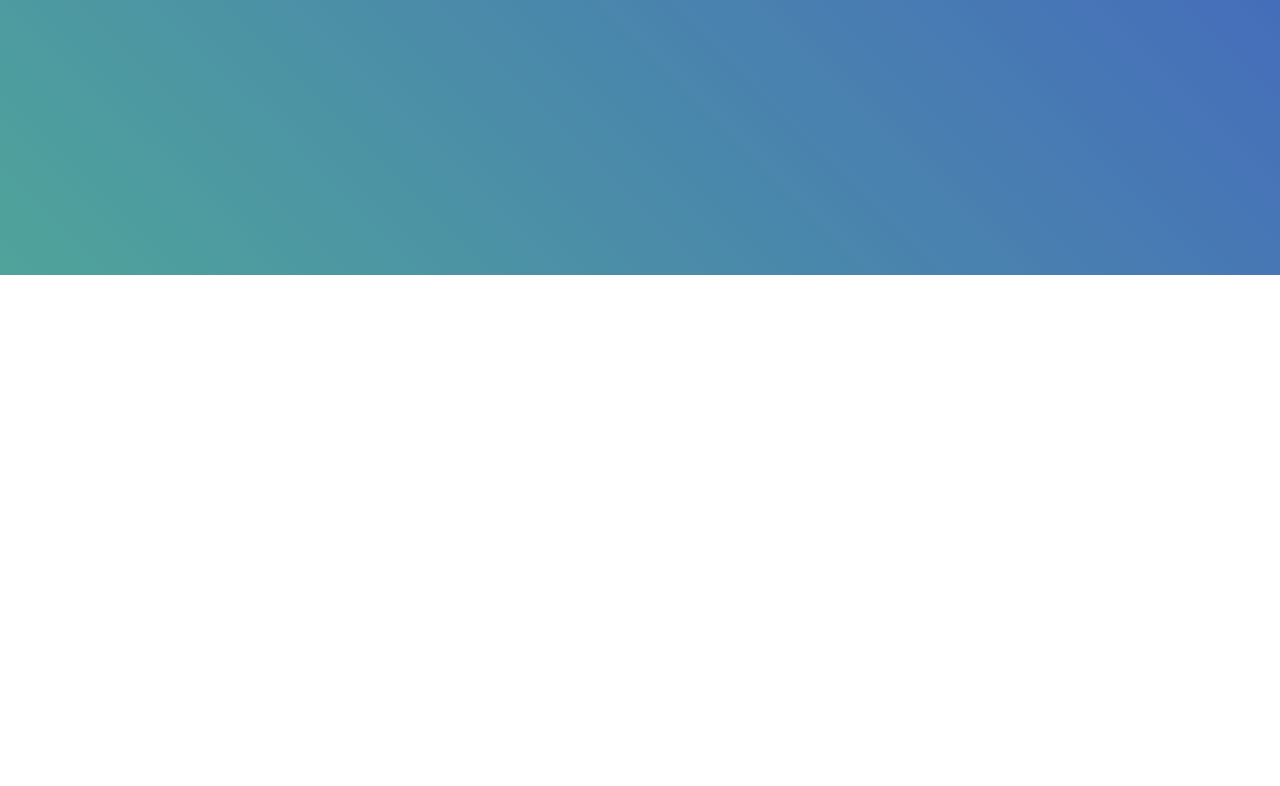
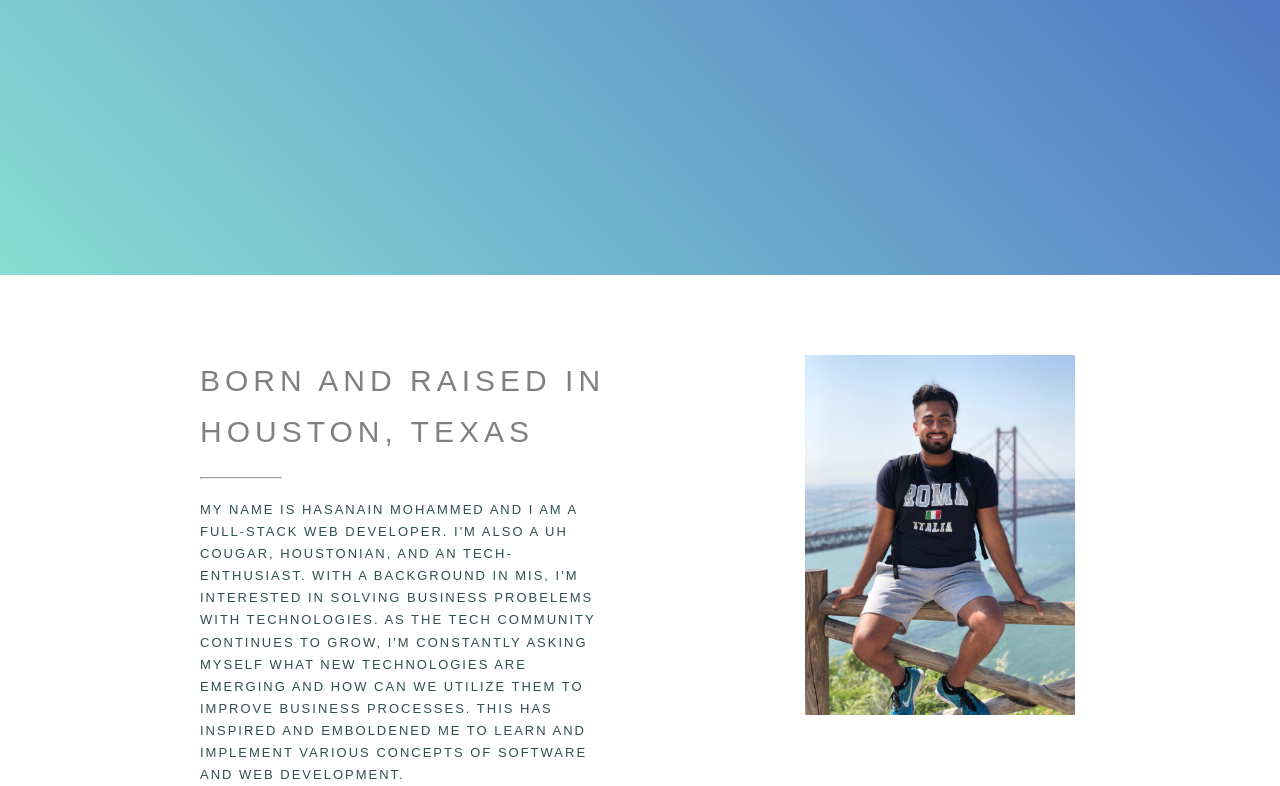
Before and after one commit to hasanainm/my-react-portfolio, a React (Create React App) app: page / in a window 1280 px wide. Shown: the part 365-1151 px from the top of the page. Before the commit the page ends 800 px from the top, so only its background shows below. Built offline with nearby package versions, Linux system fonts and the light colour scheme.

Commit message:
about me done

```diff
--- a/public/index.html
+++ b/public/index.html
@@ -3,11 +3,9 @@
 
 <head>
   <meta charset="utf-8" />
-  <link rel="icon" href="%PUBLIC_URL%/favicon.ico" />
   <meta name="viewport" content="width=device-width, initial-scale=1" />
   <meta name="theme-color" content="#000000" />
   <meta name="description" content="Web site created using create-react-app" />
-  <link rel="apple-touch-icon" href="%PUBLIC_URL%/logo192.png" />
   <!--
       manifest.json provides metadata used when your web app is installed on a
       user's mobile device or desktop. See https://developers.google.com/web/fundamentals/web-app-manifest/
--- a/src/App.js
+++ b/src/App.js
@@ -1,7 +1,6 @@
 import React from 'react';
 import Home from "./components/Home";
 import AboutMe from "./components/AboutMe";
-
 
 function App() {
   return (
--- a/src/components/AboutMe.js
+++ b/src/components/AboutMe.js
@@ -4,9 +4,19 @@ import "../css/style.css";
 
 const AboutMe = () => {
   return (
-    <div>
+    <div className="row u-margin-top-big">
+      <div className="col-1-of-2 u-left-text bio">
+        <h1 className="heading-primary--other u-margin-bottom-tiny">Born and raised in Houston, Texas</h1>
+        <hr className="line"/>
+        <p className="u-margin-top-tiny heading-primary--bio">My name is Hasanain Mohammed and I am a Full-Stack Web Developer. I'm also a UH Cougar, Houstonian, and an tech-enthusiast. With a background in MIS, I'm interested in solving business probelems with technologies. As the tech community continues to grow, I'm constantly asking myself what new technologies are emerging and how can we utilize them to improve business processes. This has inspired and emboldened me to learn and implement various concepts of software and web development.</p>
+      </div>
+      <div className="col-1-of-2">
+        <img src="/img/hasanain.png" className="mesize" alt="me"/>
+      </div>
+    </div>
 
-    </div>
+
+
   )
 }
 
--- a/src/css/style.css
+++ b/src/css/style.css
@@ -1,5 +1,11 @@
 .u-center-text {
   text-align: center !important; }
+
+.u-left-text {
+  text-align: left !important; }
+
+.u-margin-top-tiny {
+  margin-top: 2rem !important; }
 
 .u-margin-top-small {
   margin-top: 4rem !important; }
@@ -9,6 +15,9 @@
 
 .u-margin-top-huge {
   margin-top: 12rem !important; }
+
+.u-margin-bottom-tiny {
+  margin-bottom: 2rem !important; }
 
 .u-margin-bottom-small {
   margin-bottom: 4rem !important; }
@@ -20,7 +29,7 @@
   margin-bottom: 12rem !important; }
 
 body {
-  font-family: 'Lato', sans-serif;
+  font-family: 'Source Sans Pro', sans-serif;
   line-height: 1.7;
   text-align: center;
   height: 100%;
@@ -41,6 +50,25 @@ body {
   letter-spacing: .5rem;
   color: white;
   text-transform: uppercase; }
+
+.heading-primary--other {
+  display: block;
+  font-weight: 300;
+  font-size: 3rem;
+  letter-spacing: .5rem;
+  color: grey;
+  text-transform: uppercase; }
+
+.heading-primary--bio {
+  display: block;
+  font-weight: 300;
+  font-size: 1.3rem;
+  letter-spacing: .2rem;
+  color: darkslategrey;
+  text-transform: uppercase; }
+
+.bio {
+  padding-left: 13rem; }
 
 *,
 *::after,
@@ -124,6 +152,12 @@ body {
 li {
   list-style: none; }
 
+.line {
+  width: 20%; }
+
+.mesize {
+  width: 27rem; }
+
 .row {
   max-width: 114rem;
   margin: 0 auto; }
@@ -158,6 +192,6 @@ li {
 
 .main-bg {
   position: relative;
-  background-image: linear-gradient(45deg, #4fa49a, #4361c2);
+  background-image: linear-gradient(45deg, #88ddd3, #4361c2);
   width: 100vw;
   height: 80vh; }
--- a/src/sass/base/_typography.scss
+++ b/src/sass/base/_typography.scss
@@ -1,5 +1,5 @@
 body {
-  font-family: 'Lato', sans-serif;
+  font-family: 'Source Sans Pro', sans-serif;
   line-height: 1.7;
   text-align: center;
   height: 100%;
@@ -25,5 +25,28 @@ body {
     text-transform: uppercase;
   }
 
+  &--other {
+    display: block;
+    font-weight: 300;
+    font-size: 3rem;
+    letter-spacing: .5rem;
+    color: grey;
+    text-transform: uppercase;
+  }
+
+  &--bio {
+    display: block;
+    font-weight: 300;
+    font-size: 1.3rem;
+    letter-spacing: .2rem;
+    color: darkslategrey;
+    text-transform: uppercase;
+  }
+
 
 }
+
+
+.bio {
+  padding-left: 13rem;
+}
--- a/src/sass/base/_utilities.scss
+++ b/src/sass/base/_utilities.scss
@@ -1,9 +1,12 @@
 .u-center-text { text-align: center !important; }
+.u-left-text { text-align: left !important; }
 
+.u-margin-top-tiny { margin-top: 2rem !important; }
 .u-margin-top-small { margin-top: 4rem !important; }
 .u-margin-top-big { margin-top: 8rem !important; }
 .u-margin-top-huge { margin-top: 12rem !important; }
 
+.u-margin-bottom-tiny { margin-bottom: 2rem !important; }
 .u-margin-bottom-small { margin-bottom: 4rem !important; }
 .u-margin-bottom-big { margin-bottom: 8rem !important; }
 .u-margin-bottom-huge { margin-bottom: 12rem !important; }
--- a/src/sass/components/_button.scss
+++ b/src/sass/components/_button.scss
@@ -92,3 +92,7 @@
 li {
   list-style: none;
 }
+
+.line {
+  width: 20%;
+}
--- /dev/null
+++ b/src/sass/components/_images.scss
@@ -0,0 +1,3 @@
+.mesize{
+  width: 27rem;
+}
--- a/src/sass/main.scss
+++ b/src/sass/main.scss
@@ -6,6 +6,7 @@
 @import "./base/base";
 
 @import "./components/button";
+@import "./components/images";
 
 @import "./layout/grid";
 @import "./layout/header";
--- a/src/sass/pages/_home.scss
+++ b/src/sass/pages/_home.scss
@@ -1,6 +1,6 @@
 .main-bg {
   position: relative;
-  background-image: linear-gradient(45deg,#4fa49a,#4361c2);
+  background-image: linear-gradient(45deg,#88ddd3,#4361c2);
   width: 100vw;
   height: 80vh;
 }
```
Also changed, not shown: public/img/hasanain.png (added), src/img/space-with-stars-universe-space-infinity-background_78474-99.jpg (deleted), src/sass/layout/_header.scss (line endings or trailing spaces).
